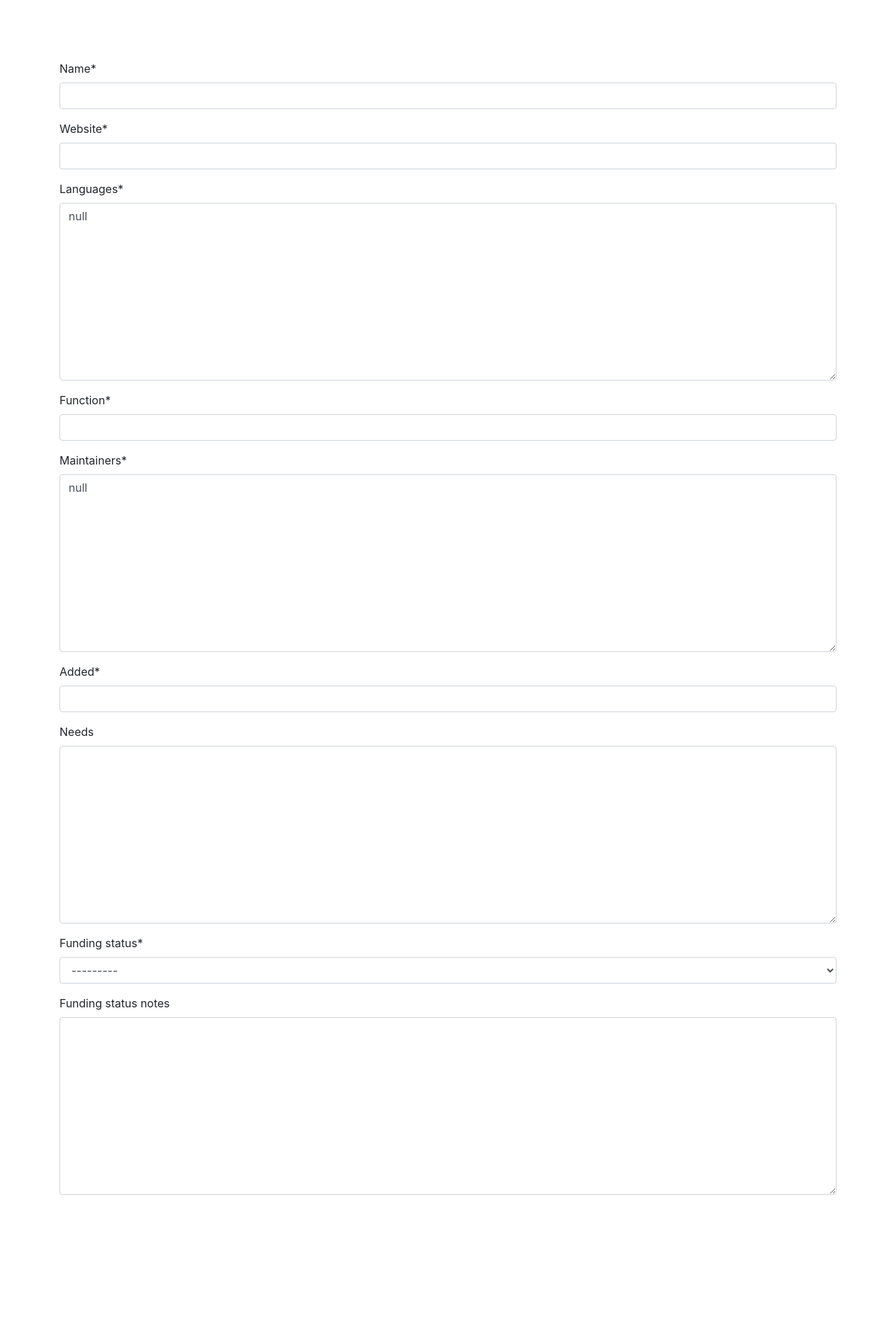
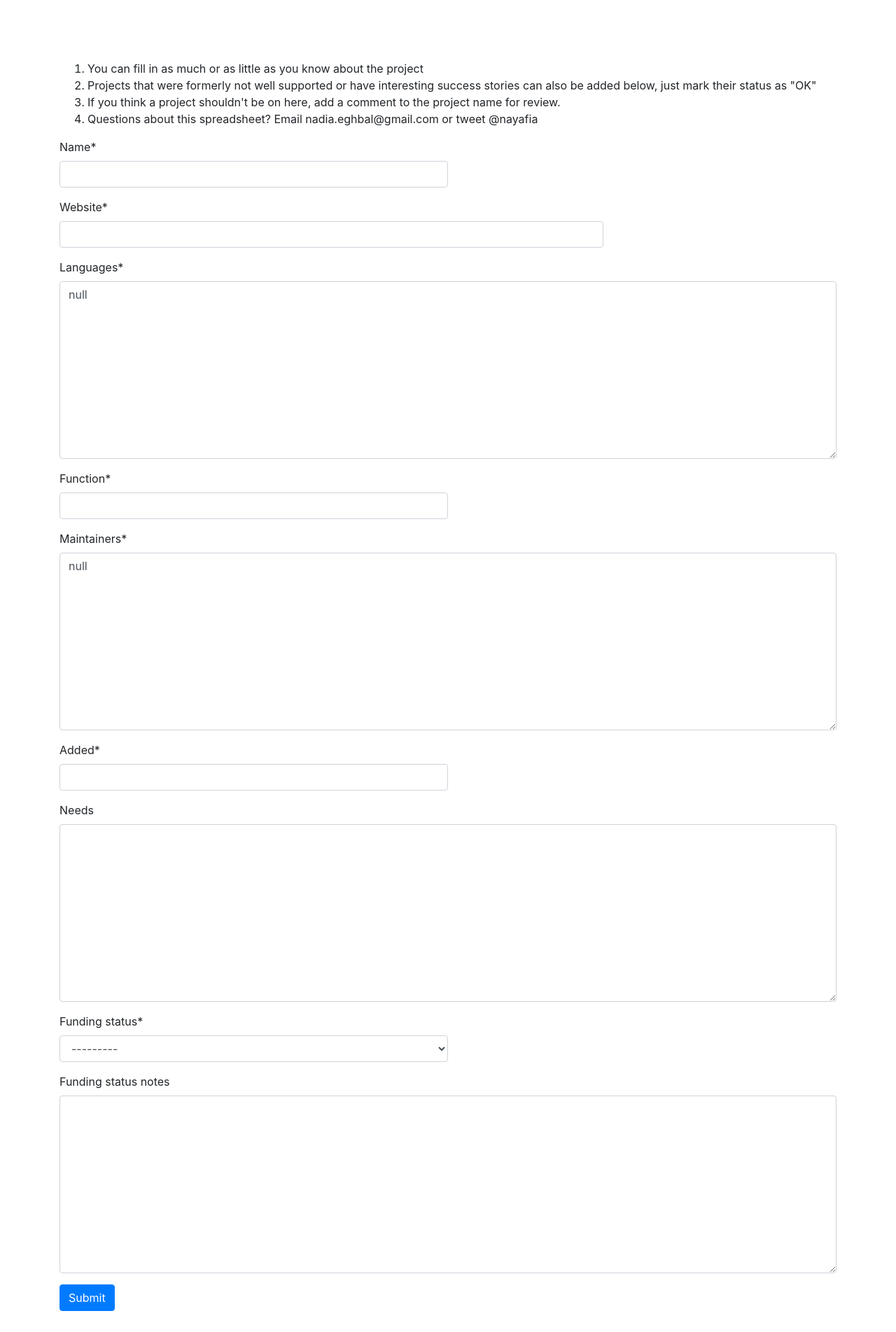
Before and after one commit to jayfk/fundingoss.com, a Django app: page /create/ in a window 1280 px wide. Shown: the whole page at 70% size. Before the commit the page ends 1708 px from the top, so only its background shows below. Run offline with Django 3.2, Linux system fonts and the light colour scheme; parts of the project's set-up code (start-up, migrations or seed data) failed here and were passed over; some libraries are stand-ins or nearby versions.

Commit message:
make the create form actually work

```diff
--- a/funding/projects/views.py
+++ b/funding/projects/views.py
@@ -2,6 +2,8 @@
 from __future__ import absolute_import, print_function, unicode_literals
 from django.views.generic import ListView, CreateView, DetailView
 from .models import Project
+from django.core.urlresolvers import reverse_lazy
+from django.contrib import messages
 
 
 class ProjectListView(ListView):
@@ -15,6 +17,11 @@
     template_name = "projects/create.html"
     fields = ("name", "website", "languages", "function", "maintainers", "added", "needs",
               "funding_status", "funding_status_notes")
+    success_url = reverse_lazy("projects:list")
+
+    def form_valid(self, form):
+        messages.info(self.request, "Project added")
+        return super(ProjectCreateView, self).form_valid(form)
 
 
 class ProjectDetailView(DetailView):
--- a/funding/static/css/project.css
+++ b/funding/static/css/project.css
@@ -56,3 +56,11 @@
 .comments{
   padding-top:30px;
 }
+
+.textInput, .select{
+  width: 50%;
+}
+
+.urlinput{
+  width: 70%;
+}
--- a/funding/templates/projects/create.html
+++ b/funding/templates/projects/create.html
@@ -2,5 +2,30 @@
 {% load crispy_forms_tags %}
 
 {% block content %}
-  {{ form|crispy }}
+
+  <div class="row">
+
+    <div class="col-sm-12">
+      <ol>
+        <li>You can fill in as much or as little as you know about the project</li>
+        <li>Projects that were formerly not well supported or have interesting success stories can
+          also
+          be added below, just mark their status as "OK"
+        </li>
+        <li>If you think a project shouldn't be on here, add a comment to the project name for
+          review.
+        </li>
+        <li>Questions about this spreadsheet? Email nadia.eghbal@gmail.com or tweet @nayafia</li>
+      </ol>
+    </div>
+
+    <div class="col-sm-12">
+      <form method="POST" action="{% url "projects:create" %}">
+        {% csrf_token %}
+        {{ form|crispy }}
+        <button class="btn btn-primary">Submit</button>
+      </form>
+    </div>
+  </div>
+
 {% endblock %}
```
